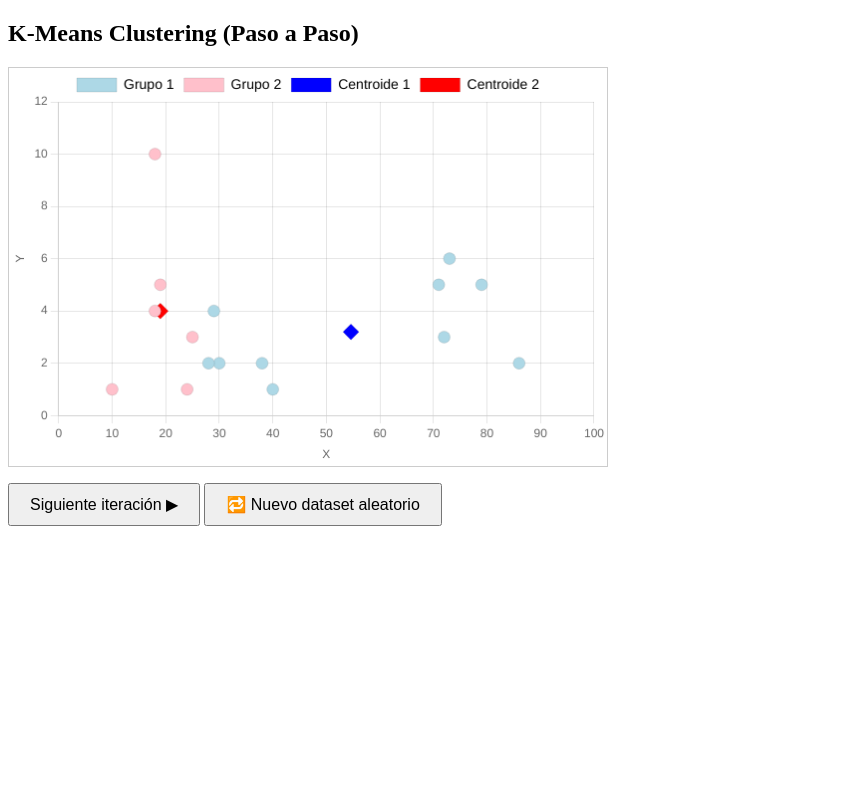
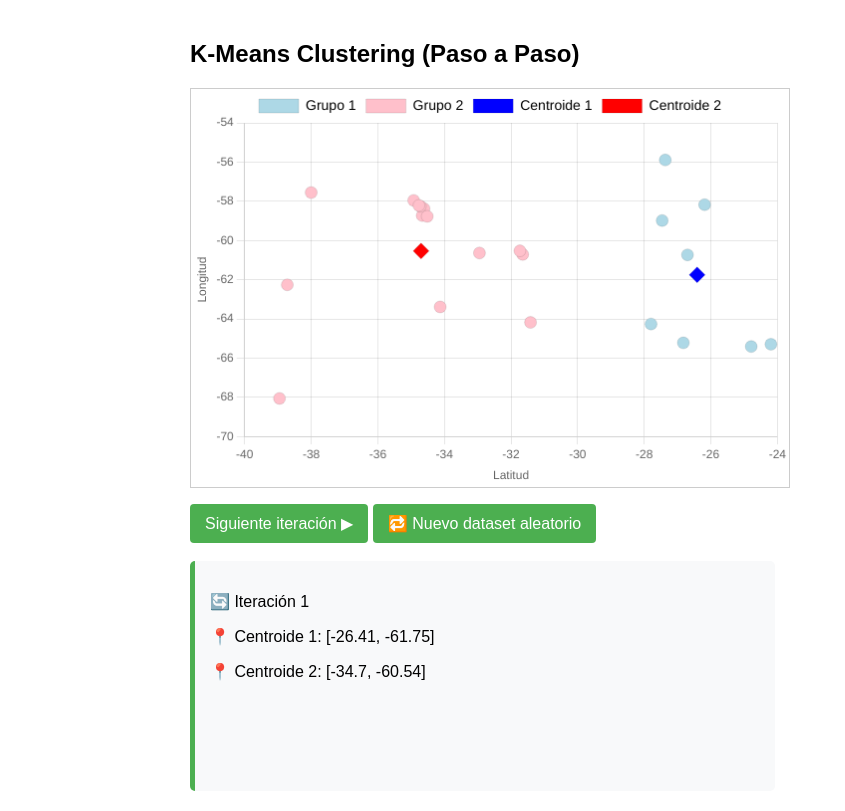
Before and after one commit to viktoria114/kmeans, a website: page index.html in a window 1280 px wide. Both pictures are taken after a click on the button "Siguiente iteración ▶". Shown: the whole page, without its empty margins (0-845 px from the left). Drawn offline with nearby package versions, Linux system fonts and the light colour scheme.

Commit message:
add info panel

```diff
--- a/index.html
+++ b/index.html
@@ -5,15 +5,65 @@
   <title>K-Means Manual</title>
   <script src="https://cdn.jsdelivr.net/npm/chart.js"></script>
   <style>
+
+        body {
+            font-family: Arial, sans-serif;
+            max-width: 900px;
+            margin: 0 auto;
+            padding: 20px;
+        }
+        .container {
+            display: flex;
+            flex-direction: column;
+            gap: 20px;
+        }
+        .chart-container {
+            position: relative;
+            height: 400px;
+            width: 100%;
+        }
+        button {
+            padding: 10px 15px;
+            background-color: #4CAF50;
+            color: white;
+            border: none;
+            border-radius: 4px;
+            cursor: pointer;
+            font-size: 16px;
+        }
+        button:hover {
+            background-color: #45a049;
+        }
+      .info-panel {
+        background-color: #f8f9fa;
+        padding: 15px;
+        border-radius: 5px;
+        border-left: 5px solid #4caf50;
+        width: 550px;
+        height: 200px;
+        overflow-y: scroll;
+        scroll-behavior: smooth;
+      }
+        .info-item {
+            margin: 5px 0;
+        }
+
     canvas { border: 1px solid #ccc; margin-bottom: 1rem; }
-    button { padding: 10px 20px; font-size: 16px; }
+
   </style>
 </head>
 <body>
   <h2>K-Means Clustering (Paso a Paso)</h2>
   <canvas id="grafico" width="600" height="400"></canvas>
+  <div>
   <button onclick="iterarKMeans()">Siguiente iteración ▶</button>
   <button onclick="reiniciarKMeans()">🔁 Nuevo dataset aleatorio</button>
+      <br /><br />
+
+    <div class="info-panel">
+      <p id="info"></p>
+    </div>
+  </div>
   <script src="kmeans.js"></script>
 </body>
 </html>
--- a/kmeans.js
+++ b/kmeans.js
@@ -16,17 +16,47 @@ function generarCentroideAleatorio(minX = 0, maxX = 100, minY = 0, maxY = 10) {
 }
 
 
-const entradas = [ //entradas del profe
-  [40, 1], [30, 2], [25, 3], [28, 2], [29, 4],
-  [18, 10], [10, 1], [71, 5], [18, 4], [38, 2],
-  [73, 6], [72, 3], [79, 5], [86, 2], [24, 1], [19, 5]
+const entradas = [
+  [-34.61315, -58.37723],
+  [-31.4135, -64.18105],
+  [-32.94682, -60.63932],
+  [-38.00042, -57.5562],
+  [-26.82414, -65.2226],
+  [-24.7859, -65.41166],
+  [-31.64881, -60.70868],
+  [-27.36708, -55.89608],
+  [-38.7176, -62.26545],
+  [-27.46056, -58.98389],
+  [-34.66536, -58.72744],
+  [-34.72065, -58.25454],
+  [-24.19457, -65.29712],
+  [-27.79511, -64.26149],
+  [-31.73271, -60.52897],
+  [-38.95161, -68.0591],
+  [-34.51541, -58.76813],
+  [-26.18489, -58.17313],
+  [-34.92145, -57.95453],
+  [-34.76531, -58.21278],
+  [-34.1266,-63.39111],
+  [-26.7,-60.7333]
 ];
 
+
 // Centroides iniciales(pueden ser aleatorios)
-let centroide1 = [35, 4];
-let centroide2 = [18, 10];
+let centroide1 = [-26.37, -61.89];
+let centroide2 = [-34.74, -60.33] ;
 
 let iteracion = 0;
+
+function mostrarMensaje(mensaje) {
+  const infoPanel = document.getElementById("info");
+  const nuevoParrafo = document.createElement("p");
+  nuevoParrafo.textContent = mensaje;
+  infoPanel.appendChild(nuevoParrafo);
+
+  // Auto scroll hacia el final
+  infoPanel.parentElement.scrollTop = infoPanel.parentElement.scrollHeight;
+}
 
 function DistanciaCentroide(cen, entr) {  //calcular distancia con pitagoras
   return Math.sqrt((entr[0] - cen[0]) ** 2 + (entr[1] - cen[1]) ** 2);
@@ -60,9 +90,9 @@ function actualizarCentroides(datos) {  //usa los datos previos
   centroide1 = promedio(grupo1);  //asigna los nuevos valores de centroides con el promedio
   centroide2 = promedio(grupo2);
 
-  console.log(`🔄 Iteración ${iteracion}`);
-  console.log(`📍 Centroide 1: [${centroide1[0]}, ${centroide1[1]}]`);
-  console.log(`📍 Centroide 2: [${centroide2[0]}, ${centroide2[1]}]`);
+  mostrarMensaje(`🔄 Iteración ${iteracion}`);
+  mostrarMensaje(`📍 Centroide 1: [${centroide1[0]}, ${centroide1[1]}]`);
+  mostrarMensaje(`📍 Centroide 2: [${centroide2[0]}, ${centroide2[1]}]`);
 }
 
 function graficar(datos) {
@@ -109,9 +139,13 @@ function graficar(datos) {
     options: {
       responsive: false,
       scales: {
-        x: { title: { display: true, text: "X" }, min: 0, max: 100 },
-        y: { title: { display: true, text: "Y" }, min: 0, max: 12 }
-      },
+  x: {
+    title: { display: true, text: "Latitud" }
+  },
+  y: {
+    title: { display: true, text: "Longitud" }
+  }
+},
       plugins: {
         legend: {
           labels: {
```
